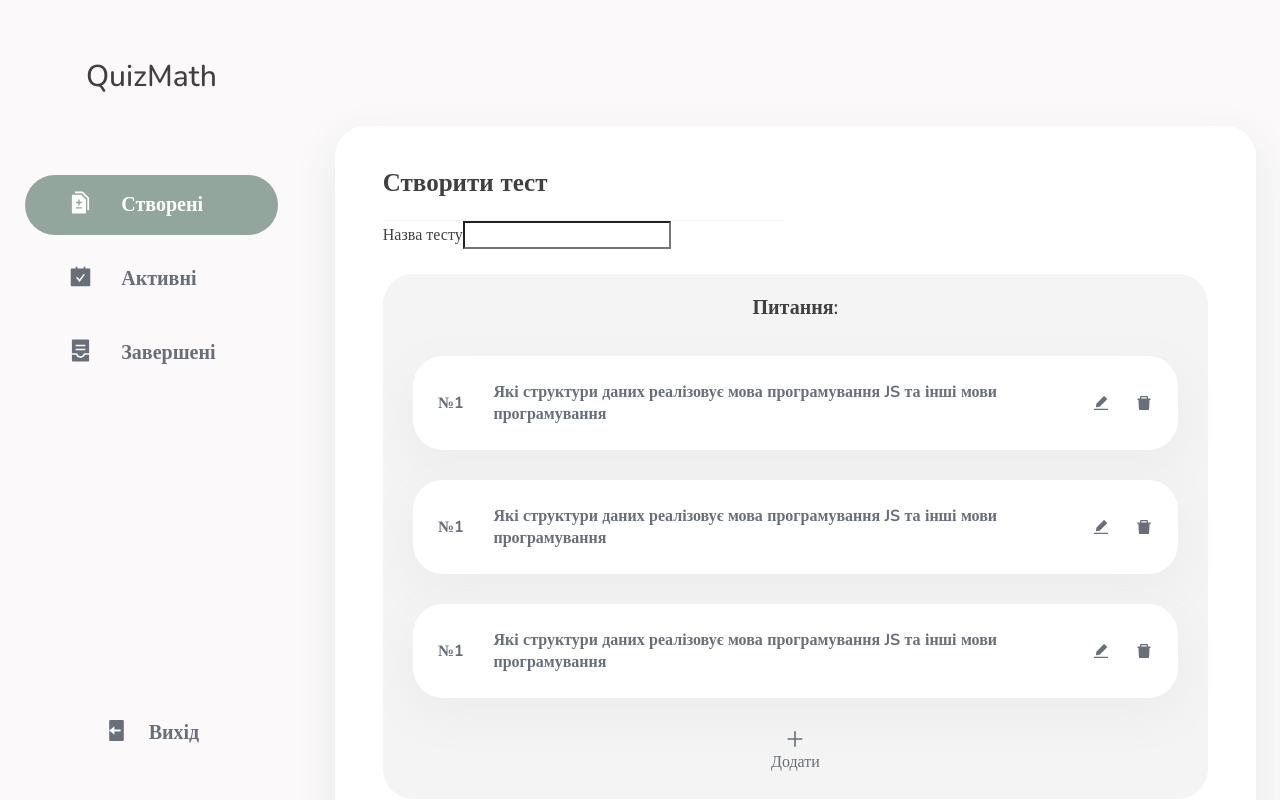
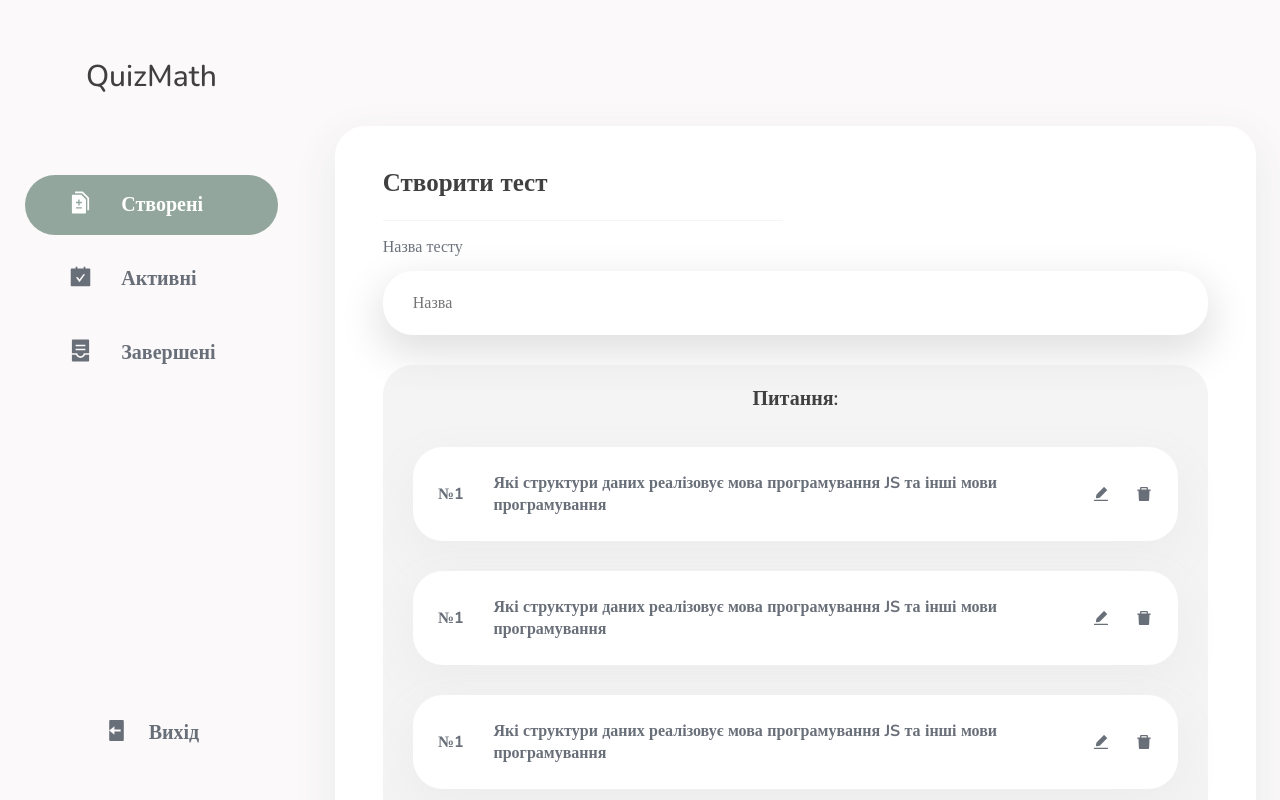
Before and after one commit to illyakomar/quiz-math, a Next.js app: page /created/add in a window 1280 px wide. Shown: the top 800 px of the page. Built offline with nearby package versions, Linux system fonts and the light colour scheme.

Commit message:
feat(page): update add quiz

```diff
--- a/package.json
+++ b/package.json
@@ -18,6 +18,7 @@
     "react": "18.2.0",
     "react-dom": "18.2.0",
     "react-icons": "^4.10.1",
+    "react-responsive-modal": "^6.4.2",
     "typescript": "5.1.6"
   },
   "devDependencies": {
--- a/src/app/created/add/page.tsx
+++ b/src/app/created/add/page.tsx
@@ -2,6 +2,7 @@
 
 import Questions from "@/components/questions/Questions";
 import Button from "@/components/ui/Button";
+import Input from "@/components/ui/Input";
 
 export default function AddQuiz() {
 
@@ -14,8 +15,7 @@ export default function AddQuiz() {
     </div>
     <div className="page__line" />
     <div className="page__input-quiz">
-      <label>Назва тесту</label>
-      <input type="text"></input>
+      <Input name={"text"} label={"Назва тесту"} placeholder="Назва" />
     </div>
     <div className="page__question-container">
     <Questions/>
--- a/src/app/layout.tsx
+++ b/src/app/layout.tsx
@@ -1,6 +1,7 @@
 import Sidebar from "@/components/sidebar/Sidebar";
 
 import "./../styles/main.scss";
+import 'react-responsive-modal/styles.css';
 
 export const metadata = {
   title: "Quiz math",
--- /dev/null
+++ b/src/components/modals/question/Question.tsx
@@ -0,0 +1,29 @@
+"use client";
+
+import React from "react";
+import { Modal } from 'react-responsive-modal';
+import { AiOutlineClose } from "react-icons/ai";
+
+import Input from "@/components/ui/Input";
+
+
+interface IProps {
+  onStart: boolean;
+  handleClose: () => void;
+}
+
+const QuestionModal = (props: IProps) => {
+  const { onStart, handleClose } = props;
+
+  return (
+    <Modal open={onStart} onClose={handleClose} center classNames={{ modal: 'quiz-modal' }}
+      focusTrapped={false} closeIcon={<AiOutlineClose size={22} />} >
+      <div className="question-modal">
+        <p className='question-modal__title'>Питання:</p>
+          <Input name={"text"} label={"Текст питання"} placeholder="Питання" />
+      </div>
+    </Modal>
+  );
+};
+
+export default QuestionModal;
--- a/src/components/questions/Questions.tsx
+++ b/src/components/questions/Questions.tsx
@@ -1,10 +1,16 @@
 "use client";
 
-import React from "react";
+import React, { useState } from 'react';
 import { AiOutlinePlus} from "react-icons/ai";
 import Question from "../question/Question";
+import QuestionModal from '../modals/question/Question';
 
 const Questions = () => {
+
+  const [show, setShow] = useState(false);
+
+  const handleClose = () => setShow(false);
+  const handleShow = () => setShow(true);
 
   return (
     <div className='questions'>
@@ -15,11 +21,12 @@ const Questions = () => {
         <Question />
       </div>
       <div className="questions__button-container">
-        <div className="questions__button">
+        <div className="questions__button" onClick={handleShow}>
           <AiOutlinePlus size={22} />
           <p>Додати</p>
         </div>
       </div>
+      <QuestionModal onStart={show} handleClose={handleClose} />
     </div>
   );
 };
--- /dev/null
+++ b/src/components/ui/Input.tsx
@@ -0,0 +1,15 @@
+import React from "react";
+
+interface Props extends React.InputHTMLAttributes<HTMLInputElement> {
+  name: string;
+  label: string;
+}
+
+export default function Input({ name, label, ...attributes }: Props) {
+  return (
+    <div className="input-wrapper">
+      <label className="input-wrapper__title" htmlFor={name}>{label}</label>
+      <input className="input-wrapper__input" id={name} {...attributes}></input>
+    </div>
+  );
+}
--- a/src/styles/components/_card.scss
+++ b/src/styles/components/_card.scss
@@ -6,6 +6,8 @@
   border-radius: 24px;
   background: #CFC4FF;
   box-shadow: 10px 10px 80px 0px rgba(63, 39, 102, 0.10);
+
+  cursor: pointer;
 
   &__info{
     font-size: 18px;
@@ -18,4 +20,8 @@
     display: grid;
     justify-items: center;
   }
+
+  &:hover{
+    box-shadow: 10px 10px 80px 0px rgba(63, 39, 102, 0.15);
+  }
 }
--- /dev/null
+++ b/src/styles/components/_input.scss
@@ -0,0 +1,20 @@
+.input-wrapper{
+  display: grid;
+  gap: 13px;
+
+  &__title{
+    color: #696F79;
+    font-size: 16px;
+    font-style: normal;
+    font-weight: 500;
+    line-height: normal;
+  }
+
+  &__input{
+    border: 0px;
+    padding: 20px 30px;
+    border-radius: 30px;
+    box-shadow: 0px 15px 40px 5px #E1E1E1;
+  }
+
+}
--- a/src/styles/components/_modal.scss
+++ b/src/styles/components/_modal.scss
@@ -0,0 +1,21 @@
+.quiz-modal{
+  border-radius: 30px;
+  background: #F4F4F4 !important;
+}
+
+.question-modal{
+  padding: 40px 90px;
+
+  &__title{
+    display: grid;
+    justify-items: center;
+
+    margin-bottom: 35px;
+
+    font-size: 20px;
+    font-style: normal;
+    font-weight: 600;
+    line-height: normal;
+
+  }
+}
--- a/src/styles/components/_questions.scss
+++ b/src/styles/components/_questions.scss
@@ -1,5 +1,5 @@
 .questions{
-  margin: 25px 0;
+  margin: 30px 0;
   border-radius: 30px;
   background: #F4F4F4;
   padding: 20px 30px 25px 30px;
--- a/src/styles/main.scss
+++ b/src/styles/main.scss
@@ -10,6 +10,7 @@
 // Components
 @import "components/alert";
 @import "components/buttons";
+@import "components/input";
 @import "components/modal";
 @import "components/card";
 @import "components/questions";
--- a/src/styles/pages/_base.scss
+++ b/src/styles/pages/_base.scss
@@ -24,6 +24,10 @@
     max-width: 400px;
   }
 
+  &__input-quiz{
+    margin-top: 15px;
+  }
+
   &__card-container{
     display: grid;
     gap: 50px;
```
Also changed, not shown: 1 other file (tests, documents, lock files or other folders).
